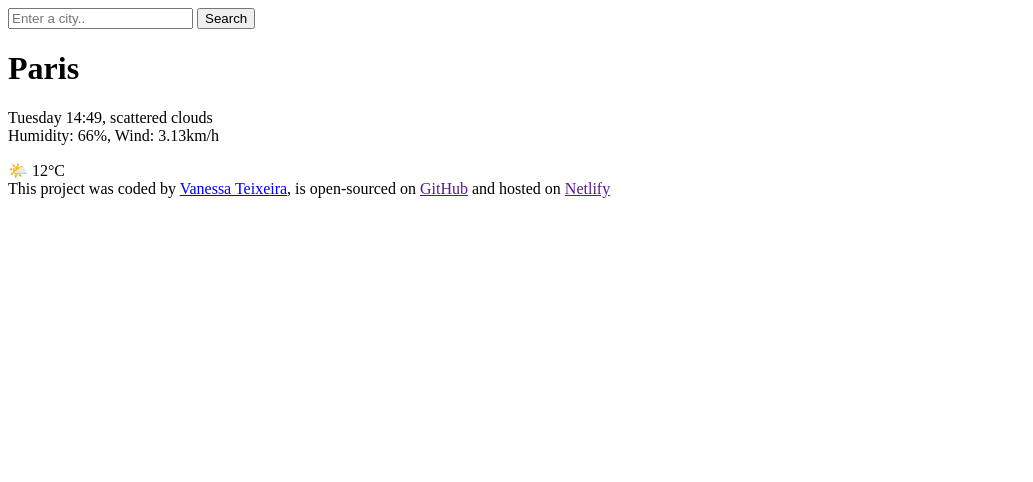
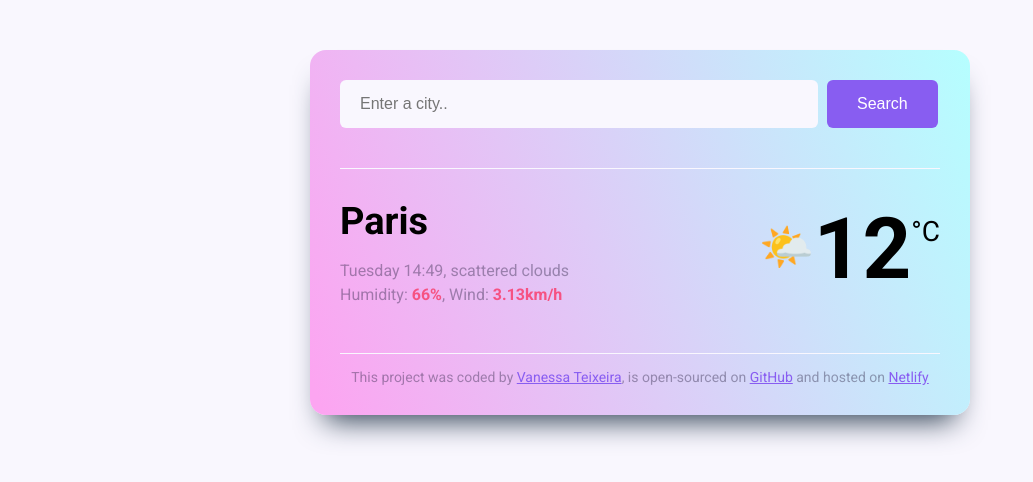
Before and after one commit to vanessateixeira92/weather-search, a plain HTML site: page index.html in a window 1280 px wide. Shown: the whole page, without its empty margins (0-1033 px from the left). Drawn offline with Linux system fonts and the light colour scheme.

Commit message:
Added CSS file

```diff
--- a/index.html
+++ b/index.html
@@ -3,36 +3,55 @@
   <head>
     <meta charset="UTF-8" />
     <meta name="viewport" content="width=device-width, initial-scale=1.0" />
+    <link rel="preconnect" href="https://fonts.googleapis.com" />
+    <link rel="preconnect" href="https://fonts.gstatic.com" crossorigin />
+    <link rel="preconnect" href="https://fonts.googleapis.com" />
+    <link rel="preconnect" href="https://fonts.gstatic.com" crossorigin />
+    <link
+      href="https://fonts.googleapis.com/css2?family=Roboto:ital,wght@0,100;0,300;0,400;0,500;0,700;0,900;1,100;1,300;1,400;1,500;1,700;1,900&display=swap"
+      rel="stylesheet"
+    />
+    <link rel="stylesheet" href="src/style.css" />
     <title>My Weather App</title>
   </head>
   <body>
-    <heading>
+    <div class="weather-app">
+      <header>
         <form>
           <input
             type="text"
             placeholder="Enter a city.."
             required
-          autocomplete="on"
+            class="input-search-city"
           />
-        <input type="submit" value="Search" />
+          <input type="submit" value="Search" class="input-search-button" />
         </form>
-    </heading>
+      </header>
       <main>
+        <div class="current-weather">
           <div>
-        <h1>Paris</h1>
-        <p>
+            <h1 class="current-city">Paris</h1>
+            <p class="current-details">
               Tuesday 14:49, scattered clouds
-          <br />Humidity: 66%, Wind: 3.13km/h
+              <br />
+              Humidity: <strong>66%</strong>, Wind: <strong>3.13km/h</strong>
             </p>
           </div>
-      <div>🌤️ 12°C</div>
+          <div class="current-temperature">
+            <span class="current-temperature-icon">🌤️</span
+            ><span class="current-temperature-value">12</span
+            ><span class="current-temperature-units">°C</span>
+          </div>
+        </div>
       </main>
       <footer>
         This project was coded by
         <a href="https://github.com/vanessateixeira92" target="_blank"
           >Vanessa Teixeira</a
-      >, is open-sourced on <a href="" target="_blank">GitHub</a> and hosted on
+        >, is open-sourced on <a href="" target="_blank">GitHub</a> and hosted
+        on
         <a href="" target="_blank">Netlify</a>
       </footer>
+    </div>
   </body>
 </html>
--- a/src/style.css
+++ b/src/style.css
@@ -0,0 +1,105 @@
+body {
+  background: #f9f7fe;
+  font-family: "Roboto", sans-serif;
+}
+
+.weather-app {
+  background: linear-gradient(
+    68.6deg,
+    rgb(252, 165, 241) 1.8%,
+    rgb(181, 255, 255) 100.5%
+  );
+  background: linear-gradient(
+    68.6deg,
+    rgb(252, 165, 241) 1.8%,
+    rgb(181, 255, 255) 100.5%
+  );
+  max-width: 600px;
+  margin: 50px auto;
+  padding: 30px;
+  border-radius: 16px;
+  box-shadow: 0px 20px 30px -15px rgb(38, 57, 77);
+}
+header {
+  border-bottom: 1px solid #f9f7fe;
+  padding: 0 0 40px 0;
+}
+
+.input-search-city {
+  background: #f9f7fe;
+  color: rgba(39, 33, 66, 0.4);
+  border: none;
+  font-size: 16px;
+  padding: 15px 20px;
+  width: 73%;
+  border-radius: 6px;
+}
+
+.input-search-button {
+  background: #885df1;
+  color: white;
+  border-radius: 6px;
+  font-size: 16px;
+  padding: 15px 30px;
+  margin-left: 5px;
+  border: none;
+}
+
+.input-search-button:hover {
+  cursor: pointer;
+}
+
+main {
+  padding: 30px 0;
+}
+
+.current-weather {
+  display: flex;
+  justify-content: space-between;
+}
+
+.current-city {
+  font-size: 38px;
+  margin: 0;
+}
+
+.current-details {
+  font-size: 16px;
+  line-height: 1.5;
+  font-weight: 400;
+  color: rgba(39, 33, 66, 0.4);
+}
+
+.current-details strong {
+  color: #f65282;
+}
+
+.current-temperature {
+  display: flex;
+}
+
+.current-temperature-icon {
+  font-size: 44px;
+  margin-top: 22px;
+}
+
+.current-temperature-value {
+  font-size: 85px;
+  font-weight: bold;
+}
+
+.current-temperature-units {
+  margin-top: 16px;
+  font-size: 28px;
+}
+
+footer {
+  text-align: center;
+  font-size: 14px;
+  color: rgba(39, 33, 66, 0.4);
+  padding-top: 15px;
+  border-top: 1px solid #f9f7fe;
+}
+a {
+  color: #885df1;
+}
```
Lines whose indentation alone changed are shown as unchanged.
